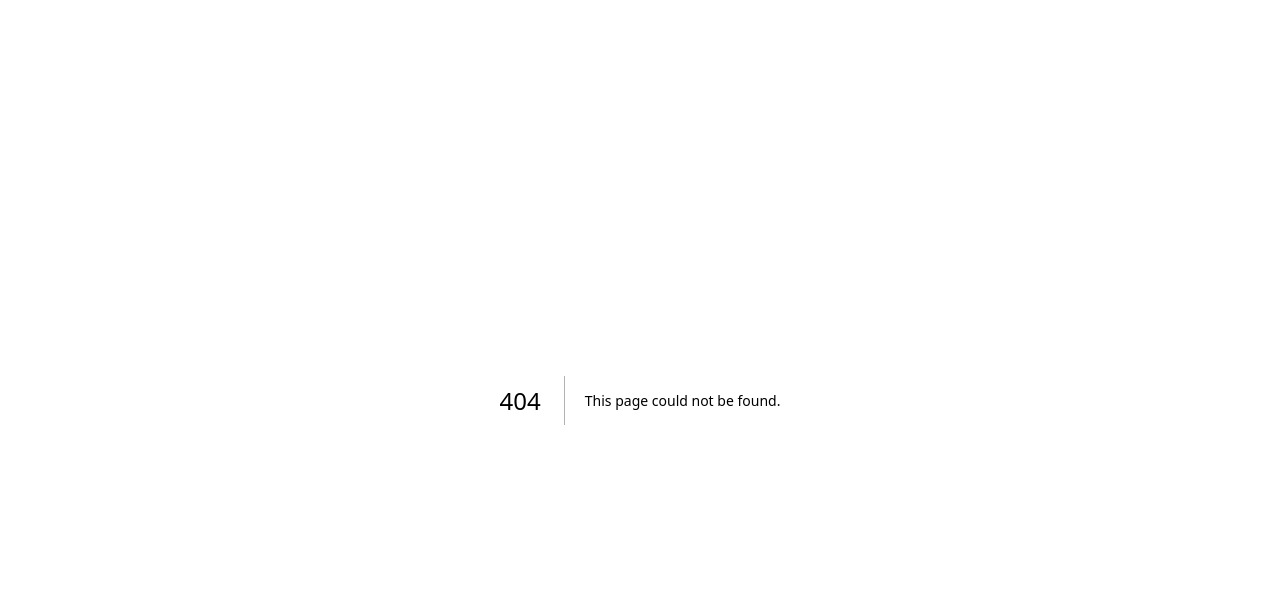
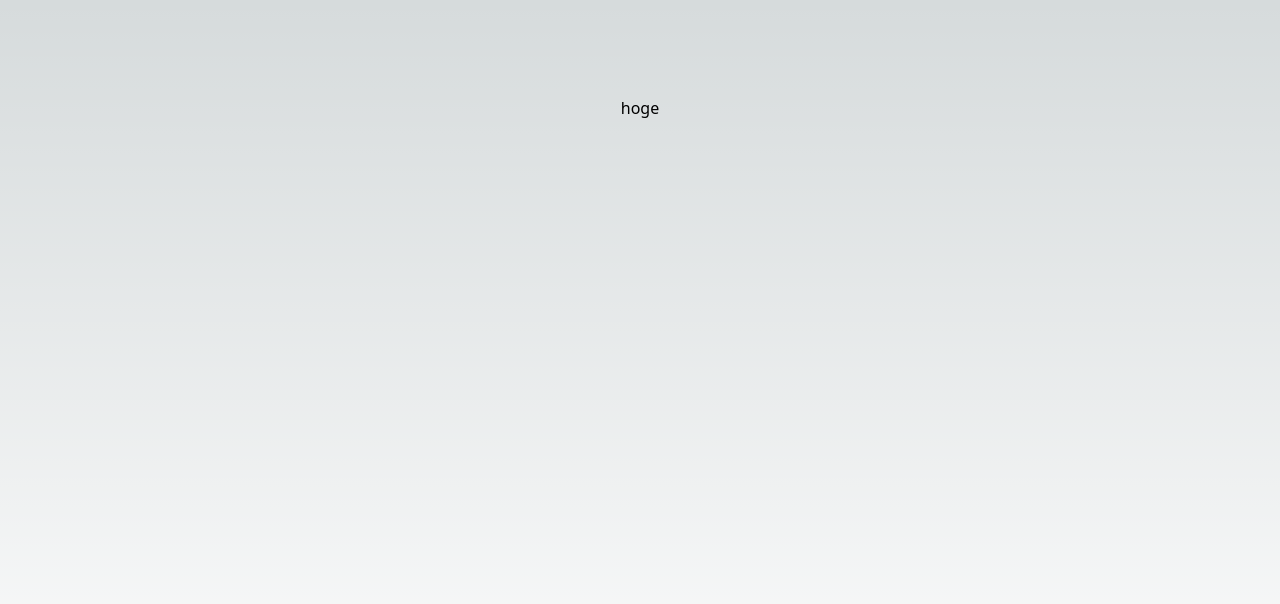
Before and after one commit to mzw86020424/next-rakuten-app, a Next.js app in the folder app/: page /hotels in a window 1280 px wide. Before the commit this address had no page. Shown: the top 604 px of the page. Built offline with nearby package versions, Linux system fonts and the light colour scheme.

Commit message:
eslint修正/自動整形を設定

```diff
--- a/app/package.json
+++ b/app/package.json
@@ -6,7 +6,7 @@
     "dev": "next dev",
     "build": "next build",
     "start": "next start",
-    "lint": "next lint"
+    "lint": "next lint --fix"
   },
   "dependencies": {
     "@types/node": "18.15.11",
@@ -15,8 +15,11 @@
     "autoprefixer": "10.4.14",
     "eslint": "8.38.0",
     "eslint-config-next": "13.3.0",
+    "eslint-config-prettier": "^8.8.0",
+    "eslint-plugin-prettier": "^4.2.1",
     "next": "13.3.0",
     "postcss": "8.4.21",
+    "prettier": "^2.8.7",
     "react": "18.2.0",
     "react-dom": "18.2.0",
     "tailwindcss": "3.3.1",
--- /dev/null
+++ b/app/pages/hotels.tsx
@@ -0,0 +1,7 @@
+export default function Hotels() {
+  return (
+    <main className="flex min-h-screen flex-col items-center justify-between p-24">
+      hoge
+    </main>
+  )
+}
```
Also changed, not shown: app/.eslintrc.yml, 2 other files (tests, documents, lock files or other folders).
